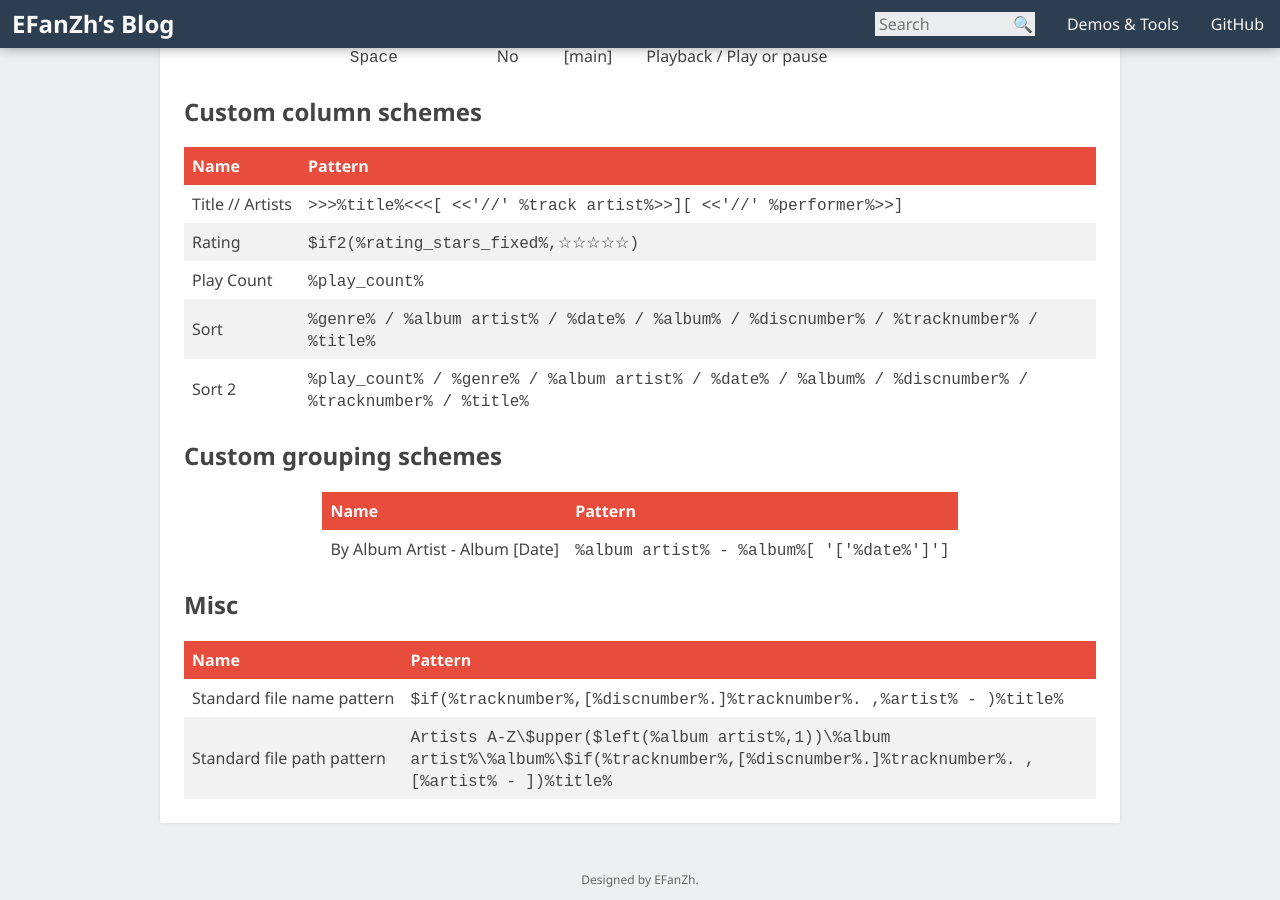
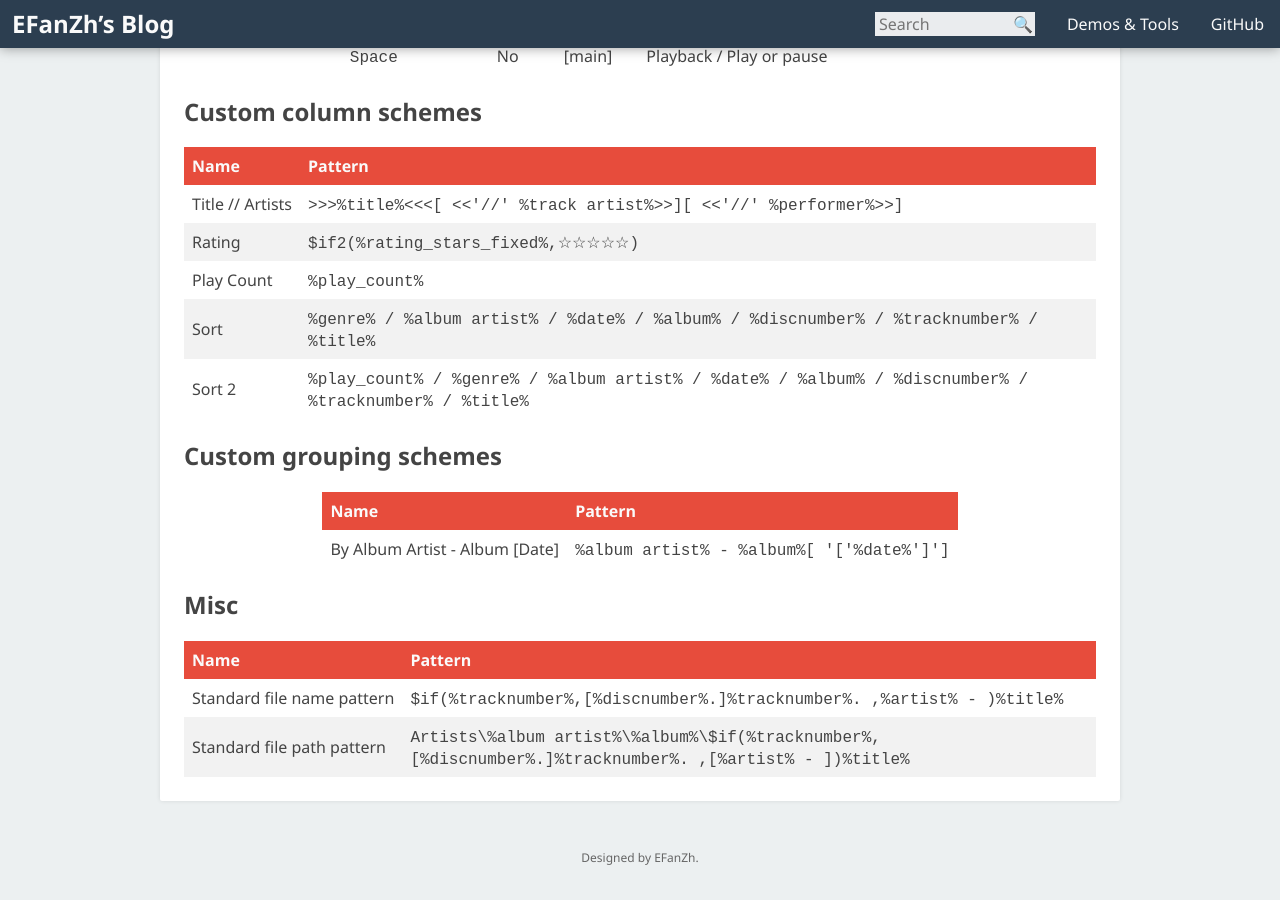
Before and after one commit to fuzeyi/efanzh.github.io, a Jekyll site: the page built from _posts/2014-02-02-foobar2000-configuration.html, in a window 1280 px wide and 900 px high, scrolled down 1046 px. Built offline with Jekyll 4.4.1, drawn with Linux system fonts in a browser that asks for light colours; after the commit the page ends 1924 px from its top, so only the background shows below that.

Commit message:
Change foobar2000 music folder sturcture

```diff
--- a/_posts/2014-02-02-foobar2000-configuration.html
+++ b/_posts/2014-02-02-foobar2000-configuration.html
@@ -198,7 +198,7 @@ title: EFanZh’s foobar2000 configuration
         </tr>
         <tr>
             <td>Standard file path pattern</td>
-            <td><code>Artists A-Z\$upper($left(%album artist%,1))\%album artist%\%album%\$if(%tracknumber%,[%discnumber%.]%tracknumber%. ,[%artist% - ])%title%</code></td>
+            <td><code>Artists\%album artist%\%album%\$if(%tracknumber%,[%discnumber%.]%tracknumber%. ,[%artist% - ])%title%</code></td>
         </tr>
     </tbody>
 </table>
```
